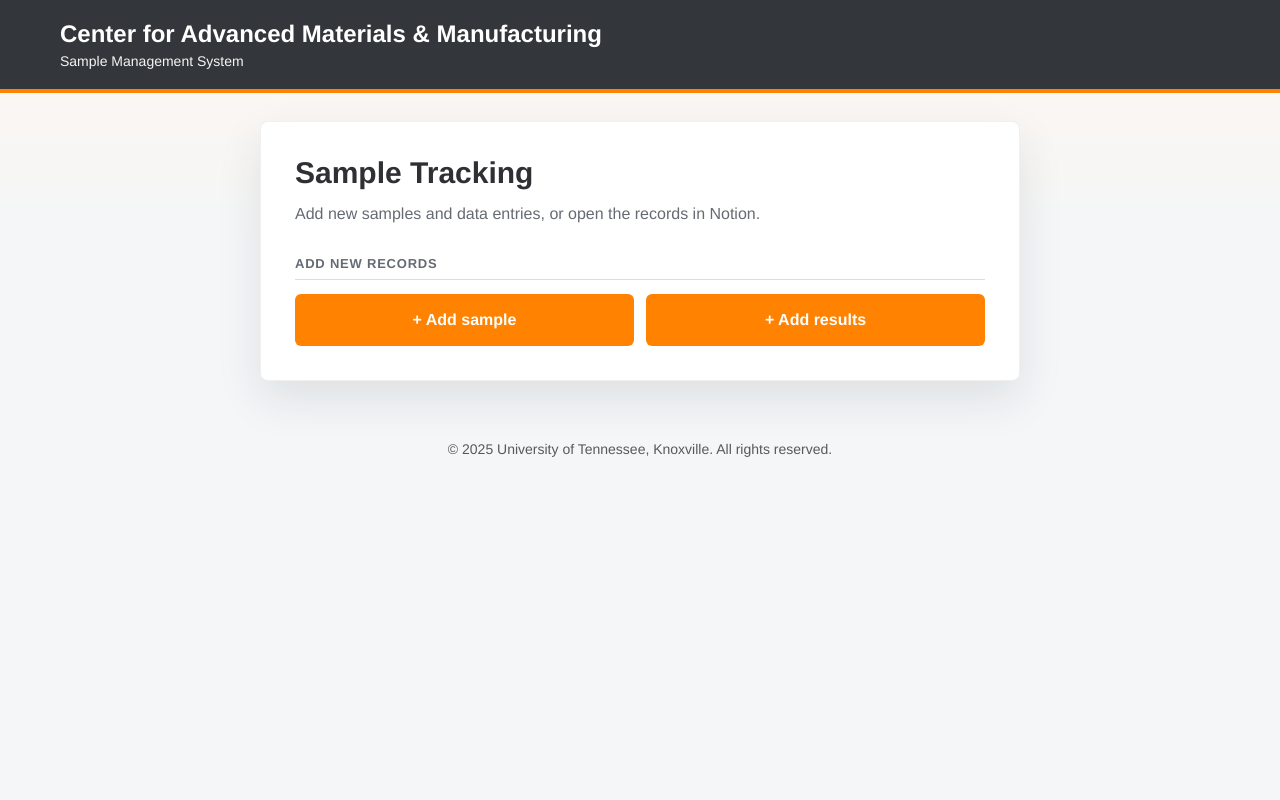
After one commit to Slautin/notion-sample-tracker, a Flask app: template notion_sample_tracker/templates/home.html in a window 1280 px wide. The commit adds this page. Run offline with Flask 3, Linux system fonts and the light colour scheme; the template is opened without the code that fills it, so the values that code supplies are empty; parts of the project's set-up code (start-up, migrations or seed data) failed here and were passed over.

Commit message:
Show a start page instead of redirecting to Notion
Opening the app's address used to redirect straight to a Notion page whose
buttons led back to the app's forms or to the Notion databases. The app now
has its own start page in the same style as the forms (charcoal header with
the Tennessee Orange stripe, white card):

- "Add sample" and "Add results" open the app's forms.
- "Samples", "Results" and "Sources" open the Notion databases in a new tab.
  Their links come from NOTION_SAMPLES_URL, NOTION_RESULTS_URL and
  NOTION_SOURCES_URL; a button without a link is hidden, and a link without
  https:// is refused at startup.
- NOTION_HOME_URL (or NOTION_PAGE) now adds an "Open the Notion workspace" link
  instead of redirecting.
- Both forms get a "Home" link back to the start page.

The old index.html is removed; the endpoint keeps its name, so existing
redirects and links still work. The page is behind the same access control as
the rest of the site.

Co-Authored-By: Claude Opus 5.5 <noreply@anthropic.com>

```diff
--- a/notion_sample_tracker/app.py
+++ b/notion_sample_tracker/app.py
@@ -96,10 +96,17 @@ def create_app(settings_factory: Callable[[], Settings] = Settings.from_env) ->
 
     @app.get("/")
     def index():
-        notion_home_url = _notion_home_url(settings)
-        if notion_home_url:
-            return redirect(notion_home_url)
-        return render_template("index.html")
+        # The start page; Notion opens only from the database buttons (and the optional workspace link).
+        notion_links = [
+            (label, url)
+            for label, url in (
+                ("Samples", settings.notion_samples_url),
+                ("Results", settings.notion_results_url),
+                ("Sources", settings.notion_sources_url),
+            )
+            if url
+        ]
+        return render_template("home.html", notion_links=notion_links, notion_home_url=_notion_home_url(settings))
 
     @app.get("/add_sample")
     def add_sample():
--- /dev/null
+++ b/notion_sample_tracker/templates/home.html
@@ -0,0 +1,195 @@
+<!DOCTYPE html>
+<html lang="en">
+<head>
+    <meta charset="UTF-8">
+    <meta name="viewport" content="width=device-width, initial-scale=1.0">
+    <title>Sample Tracking</title>
+    <style>
+        /* Same look as the sample and data-entry forms (their "polished form surface" styles):
+           charcoal header with a Tennessee Orange stripe, white rounded card, orange and slate buttons. */
+        :root {
+            --accent: #FF8200;
+            --accent-dark: #D96F00;
+            --ink: #2F3033;
+            --muted: #666B73;
+            --line: #DADDE3;
+            --slate: #4B4F56;
+            --slate-dark: #3A3D43;
+        }
+
+        * { margin: 0; padding: 0; box-sizing: border-box; }
+
+        body {
+            font-family: 'Helvetica Neue', Arial, sans-serif;
+            min-height: 100vh;
+            color: var(--ink);
+            background: linear-gradient(180deg, #FFF7EF 0, #F4F6F8 240px, #F4F6F8 100%);
+        }
+
+        .header {
+            background: #33363A;
+            color: white;
+            padding: 20px 0;
+            border-bottom: 4px solid var(--accent);
+        }
+
+        .header-content {
+            max-width: 1200px;
+            margin: 0 auto;
+            padding: 0 20px;
+        }
+
+        .header h1 {
+            font-size: 24px;
+            font-weight: 600;
+            color: white;
+        }
+
+        .header p {
+            margin-top: 5px;
+            font-size: 14px;
+            opacity: 0.95;
+        }
+
+        .main-content {
+            max-width: 1200px;
+            margin: 28px auto 36px;
+            padding: 0 20px;
+        }
+
+        .container {
+            background: white;
+            max-width: 760px;
+            margin: 0 auto;
+            padding: 34px;
+            border: 1px solid rgba(0,0,0,0.06);
+            border-radius: 8px;
+            box-shadow: 0 18px 45px rgba(33, 37, 41, 0.10);
+        }
+
+        .page-title {
+            font-size: 30px;
+            font-weight: 600;
+            line-height: 1.15;
+            margin-bottom: 10px;
+        }
+
+        .subtitle {
+            color: var(--muted);
+            font-size: 16px;
+            line-height: 1.6;
+        }
+
+        .section-title {
+            font-size: 13px;
+            font-weight: 600;
+            text-transform: uppercase;
+            letter-spacing: 0.06em;
+            color: var(--muted);
+            margin: 30px 0 14px;
+            padding-bottom: 8px;
+            border-bottom: 1px solid var(--line);
+        }
+
+        .actions {
+            display: grid;
+            grid-template-columns: repeat(auto-fit, minmax(180px, 1fr));
+            gap: 12px;
+        }
+
+        .btn {
+            display: flex;
+            align-items: center;
+            justify-content: center;
+            gap: 8px;
+            min-height: 52px;
+            padding: 14px 20px;
+            border-radius: 6px;
+            color: white;
+            font-size: 16px;
+            font-weight: 600;
+            text-decoration: none;
+            transition: background 0.2s;
+        }
+
+        .btn:focus-visible {
+            outline: 3px solid var(--accent);
+            outline-offset: 2px;
+        }
+
+        .btn-primary { background: var(--accent); }
+        .btn-primary:hover { background: var(--accent-dark); }
+        .btn-secondary { background: var(--slate); }
+        .btn-secondary:hover { background: var(--slate-dark); }
+
+        .hint {
+            margin-top: 10px;
+            font-size: 13px;
+            color: var(--muted);
+        }
+
+        .workspace {
+            margin-top: 26px;
+            font-size: 14px;
+        }
+
+        .workspace a { color: var(--muted); }
+        .workspace a:hover { color: var(--accent-dark); }
+
+        .footer {
+            max-width: 1200px;
+            margin: 40px auto 20px;
+            padding: 20px;
+            text-align: center;
+            color: #58595B;
+            font-size: 14px;
+        }
+
+        @media (max-width: 600px) {
+            .header h1 { font-size: 20px; }
+            .main-content { margin: 20px auto; }
+            .container { padding: 24px 20px; }
+            .page-title { font-size: 26px; }
+        }
+    </style>
+</head>
+<body>
+    <div class="header">
+        <div class="header-content">
+            <h1>Center for Advanced Materials & Manufacturing</h1>
+            <p>Sample Management System</p>
+        </div>
+    </div>
+
+    <div class="main-content">
+        <div class="container">
+            <h1 class="page-title">Sample Tracking</h1>
+            <p class="subtitle">Add new samples and data entries, or open the records in Notion.</p>
+
+            <h2 class="section-title">Add new records</h2>
+            <div class="actions">
+                <a class="btn btn-primary" href="{{ url_for('new_sample') }}">+ Add sample</a>
+                <a class="btn btn-primary" href="{{ url_for('new_result') }}">+ Add results</a>
+            </div>
+
+            {% if notion_links %}
+            <h2 class="section-title">Browse in Notion</h2>
+            <div class="actions">
+                {% for label, url in notion_links %}
+                <a class="btn btn-secondary" href="{{ url }}" target="_blank" rel="noopener noreferrer">{{ label }} <span aria-hidden="true">↗</span></a>
+                {% endfor %}
+            </div>
+            <p class="hint">Opens in a new tab. You need access to the lab's Notion workspace.</p>
+            {% endif %}
+
+            {% if notion_home_url %}
+            <p class="workspace"><a href="{{ notion_home_url }}" target="_blank" rel="noopener noreferrer">Open the Notion workspace ↗</a></p>
+            {% endif %}
+        </div>
+    </div>
+
+    <div class="footer">
+        <p>© 2025 University of Tennessee, Knoxville. All rights reserved.</p>
+    </div>
+</body>
+</html>
```
Also changed, not shown: notion_sample_tracker/settings.py (+19 -0 lines), notion_sample_tracker/templates/add_results.html (+12 -0 lines), notion_sample_tracker/templates/add_sample.html (+12 -0 lines), notion_sample_tracker/templates/index.html (deleted, +0 -13 lines), tests/test_home_page.py (added, +128 -0 lines), tests/test_settings.py (+38 -0 lines), README.md, 2 other files.
